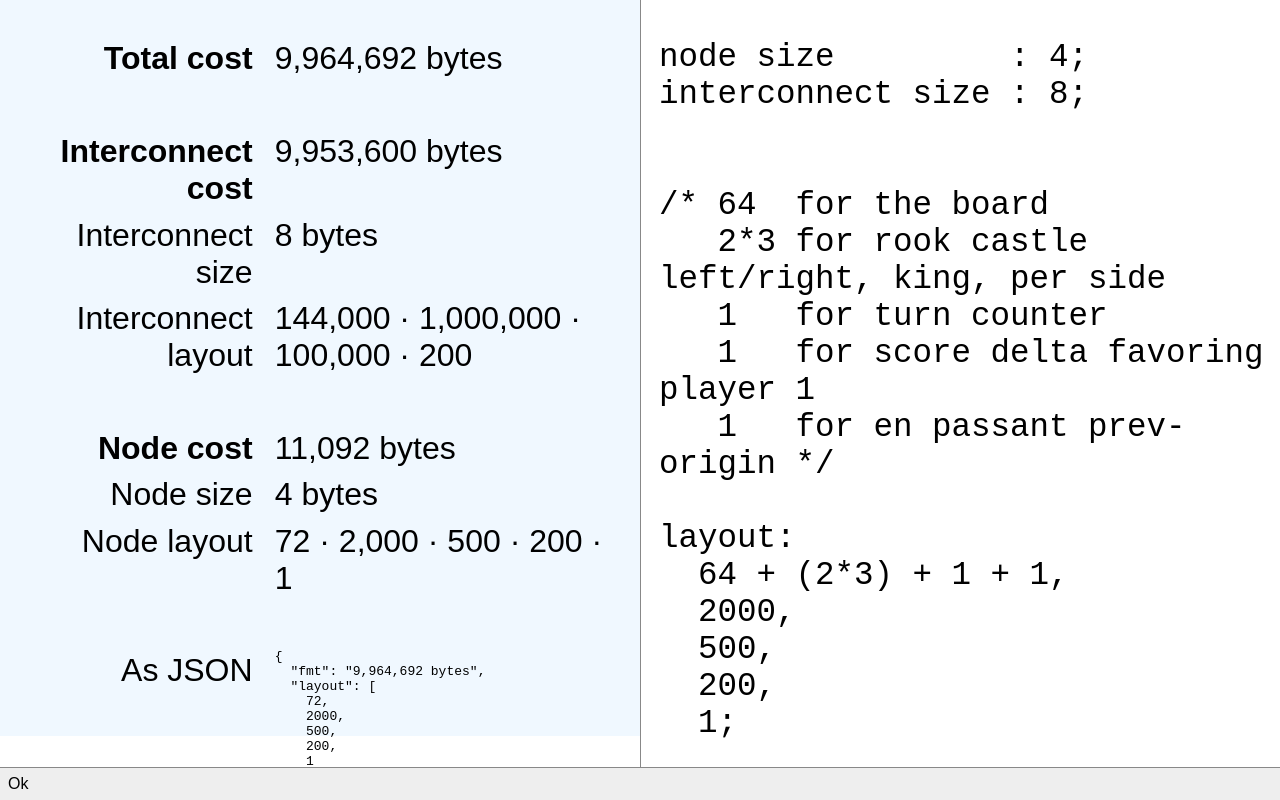
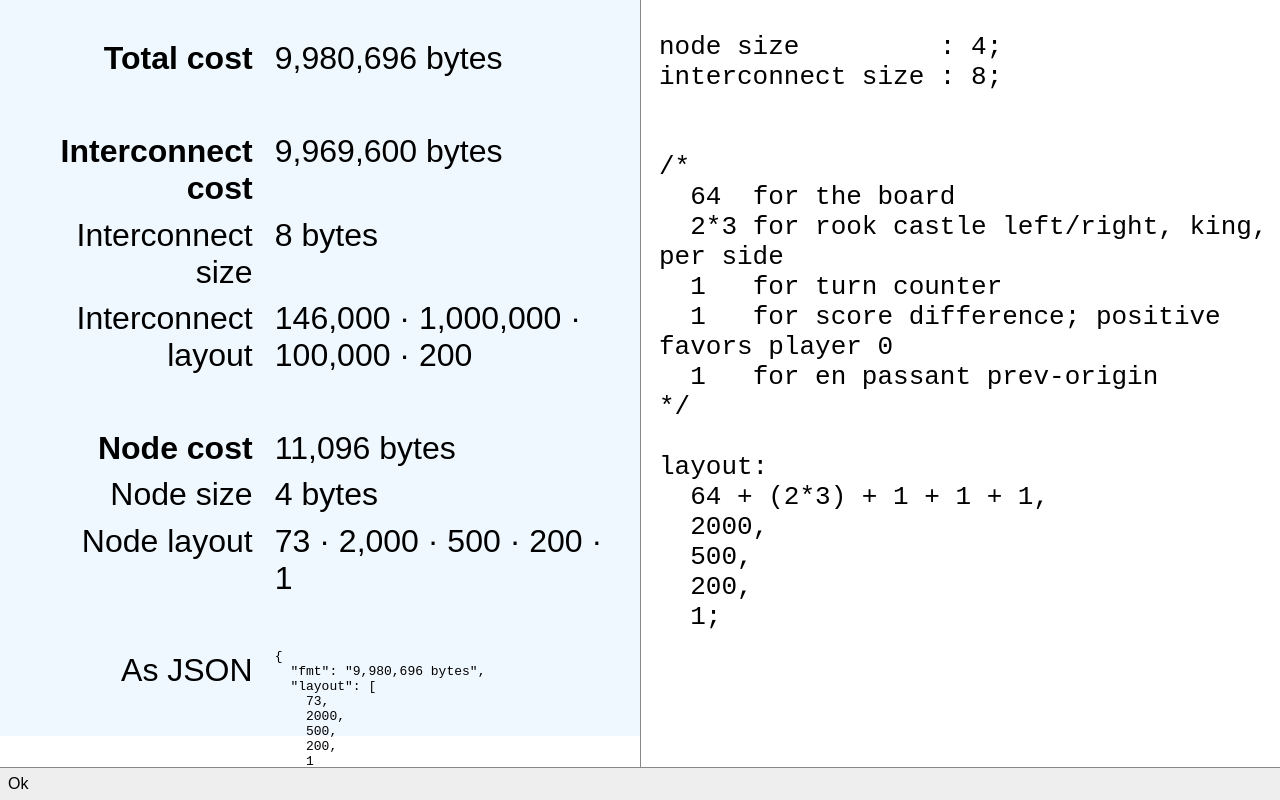
Before and after one commit to StoneCypher/nncalc, a website: page docs/index.html in a window 1280 px wide. Drawn offline with Linux system fonts and the light colour scheme.

Commit message:
one last bit of touch-up

```diff
--- a/docs/index.css
+++ b/docs/index.css
@@ -8,7 +8,7 @@ html, body, h1 { margin: 0; border: 0; padding: 0; font-family: sans-serif; }
 }
 
 #editor_box         { right: 0; left: 50%; border-left: 1px solid #888; padding-left: 1rem; }
-#editor_box #editor { height: 100%; width: 100%; border: 0; outline: 0; font-size: 250%; }
+#editor_box #editor { height: 100%; width: 100%; border: 0; outline: 0; font-size: 200%; }
 
 #renderer { left  : 0; right : 50%; background-color: #f0f8ff; padding: 1em; font-size: 200%; }
 
--- a/docs/index.html
+++ b/docs/index.html
@@ -10,7 +10,7 @@
     <script defer type="text/javascript" src="parser.globals.js"></script>
     <script defer type="text/javascript">
 
-      const defaultCode = '\nnode size         : 4;\ninterconnect size : 8;\n\n\n/* 64  for the board\n   2*3 for rook castle left/right, king, per side\n   1   for turn counter\n   1   for score delta favoring player 1\n   1   for en passant prev-origin */\n\nlayout:\n  64 + (2*3) + 1 + 1,\n  2000,\n  500,\n  200,\n  1;\n';
+      const defaultCode = '\nnode size         : 4;\ninterconnect size : 8;\n\n\n/*\n  64  for the board\n  2*3 for rook castle left/right, king, per side\n  1   for turn counter\n  1   for score difference; positive favors player 0\n  1   for en passant prev-origin\n*/\n\nlayout:\n  64 + (2*3) + 1 + 1 + 1,\n  2000,\n  500,\n  200,\n  1;\n';
 
       let editor,
           renderer,
--- a/package.json
+++ b/package.json
@@ -1,6 +1,6 @@
 {
   "name": "nncalc",
-  "version": "0.6.0",
+  "version": "0.6.1",
   "description": "NN size calculator for fully connected feed forward networks",
   "main": "index.js",
   "scripts": {
--- a/src/html/index.css
+++ b/src/html/index.css
@@ -8,7 +8,7 @@ html, body, h1 { margin: 0; border: 0; padding: 0; font-family: sans-serif; }
 }
 
 #editor_box         { right: 0; left: 50%; border-left: 1px solid #888; padding-left: 1rem; }
-#editor_box #editor { height: 100%; width: 100%; border: 0; outline: 0; font-size: 250%; }
+#editor_box #editor { height: 100%; width: 100%; border: 0; outline: 0; font-size: 200%; }
 
 #renderer { left  : 0; right : 50%; background-color: #f0f8ff; padding: 1em; font-size: 200%; }
 
```
Also changed, not shown: src/html/index.html (+1 -1 lines).
